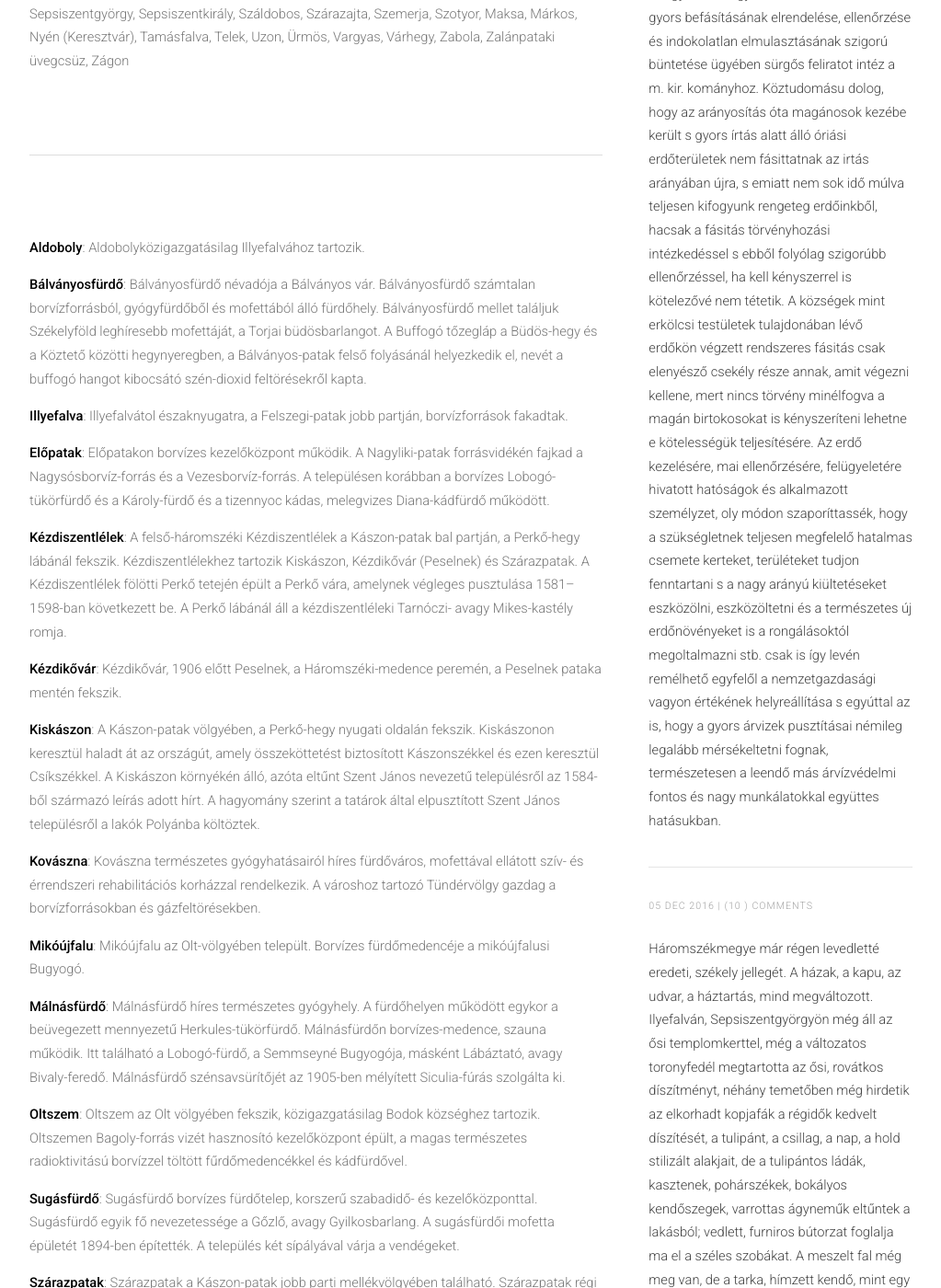
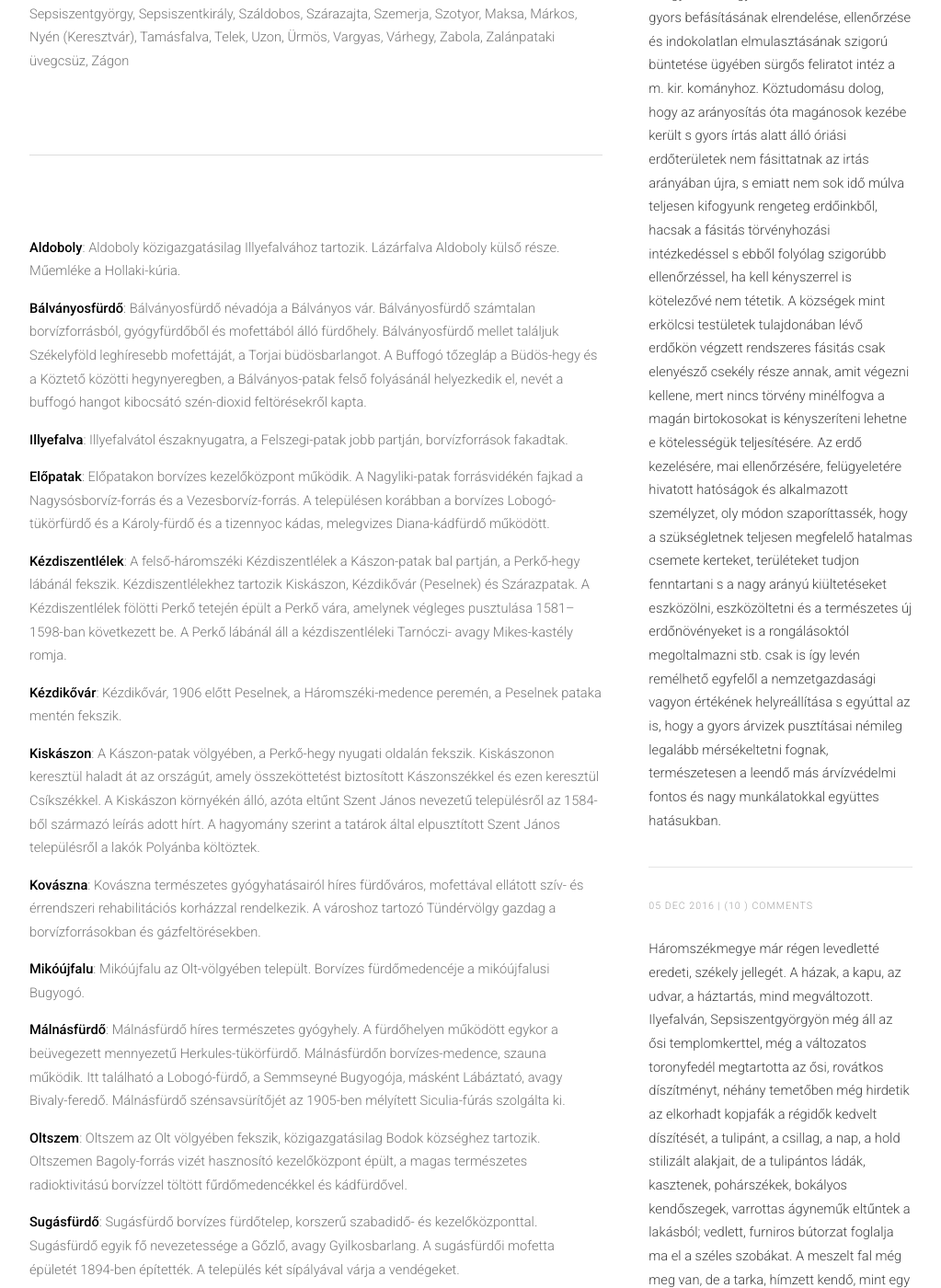
Before and after one commit to siculia/siculia.github.io, a Jekyll site: the page built from siculia-haromszek.html, in a window 1280 px wide and 1400 px high, scrolled down 1652 px. Shown: the whole window at 92% size, without its empty margins (128-1151 px from the left). Built offline with Jekyll 4.4.1, drawn with Linux system fonts in a browser that asks for light colours; nearby versions of some CDN libraries; library files that are not in the unit come from our copies; some of the changed text lies outside the part shown.

Commit message:
Aldoboly

```diff
--- a/siculia-aranyosszek.html
+++ b/siculia-aranyosszek.html
@@ -15,7 +15,7 @@ layout: default
 						<header>
 							<h2>Aranyosszék</h2>
 							<br></br>
-							<p style="text-align: left;">Aranyosszék az 1876-os megyerendezés során szűnt meg, amikor beolvasztották Torda-Aranyos vármegyébe.</p>
+							<p style="text-align: left;">Aranyosszék az 1876-os közigazgatási átrendezés során szűnt meg, amikor beolvasztották Torda-Aranyos vármegyébe.</p>
 							<span class="byline">Aranyosszék települései</span>
 						</header>
 						<p style="text-align: left;">Alsószentmihály, Aranyosmohács , Aranyospolyán, Aranyosrákos, Bágyon, Bogátpuszta, Csákó, Csegez, Dombró, Felvinc, Harasztos,
--- a/siculia-haromszek.html
+++ b/siculia-haromszek.html
@@ -44,7 +44,7 @@ layout: default
 							Uzon, Ürmös, Vargyas, Várhegy, Zabola, Zalánpataki üvegcsüz, Zágon</p>
 
 							<hr></hr>
-							<p style="text-align: left;"><b>Aldoboly</b>: Aldobolyközigazgatásilag Illyefalvához tartozik.</p>
+							<p style="text-align: left;"><b>Aldoboly</b>: Aldoboly közigazgatásilag Illyefalvához tartozik. Lázárfalva Aldoboly külső része. Műemléke a Hollaki-kúria.</p>
 							<p style="text-align: left;"><b>Bálványosfürdő</b>: Bálványosfürdő névadója a Bálványos vár. Bálványosfürdő számtalan borvízforrásból, gyógyfürdőből és mofettából álló fürdőhely. Bálványosfürdő mellet találjuk Székelyföld leghíresebb mofettáját, a Torjai büdösbarlangot. A Buffogó tőzegláp a Büdös-hegy és a Köztető közötti hegynyeregben, a Bálványos-patak felső folyásánál helyezkedik el, nevét a buffogó hangot kibocsátó szén-dioxid feltörésekről kapta.</p>
 							<p style="text-align: left;"><b>Illyefalva</b>: Illyefalvátol északnyugatra, a Felszegi-patak jobb partján, borvízforrások fakadtak.</p>
 							<p style="text-align: left;"><b>Előpatak</b>: Előpatakon borvízes kezelőközpont működik. A Nagyliki-patak forrásvidékén fajkad a Nagysósborvíz-forrás és a Vezesborvíz-forrás. A településen korábban a borvízes Lobogó-tükörfürdő és a Károly-fürdő és a tizennyoc kádas, melegvizes Diana-kádfürdő működött.</p>
@@ -59,6 +59,7 @@ layout: default
 							<p style="text-align: left;"><b>Szárazpatak</b>: Szárazpatak a Kászon-patak jobb parti mellékvölgyében található. Szárazpatak régi temploma a Kolomp-patak völgyében volt. Kézdiszárazpatak Marton­ka nevű helyén kénes ásványvízforrás tör a felszínre.</p>
 							<p style="text-align: left;"><b>Székelypetőfalva</b>: Székelypetőfalván megújult a Fortyogó borvízes medence és fatüzelésű szauna is rendelkezésre áll.</p>
 							<p style="text-align: left;"><b>Zalánpatak</b>: Zalánpatakon található a Pina-borvíz, a Karácsony-borvíz. Fürdői a Répás-feredő és a Bugyogó-feredő, amelynek mofettája is van.</p>
+							<p style="text-align: left;"><b>Vámoshíd</b>: Vámoshíd Aldobolytól vált külön, Sepsiszékhez tartozott.</p>
 							<p style="text-align: left;"><b>Uzonkafürdő</b>: Uzonkafürdő az Uzonka-patak völgyében fekszik, közigazgatásilag Nagybaconhoz tartozik. Az Uzonka-völgyben borvízes források fakadnak, ezek táplálják üdülőtelep borvizes strandját és az Uzonkai borvízes-lápot. A Fenyős-patak völgyében található az Istenkas nevet viselő borvizes medence. Az Istenkasba beömlő Érces-patak oldalában három nagyobb kőfülke alakult ki, két üregből ásványvíz folyik ki, amelyek kisebb esés után az Érces-patakot táplálják, a harmadikból ered az Érces-borvíz. Az Istenkas kőfüléi 1935-ben a Benedek Apó barlangja nevet kapta. </p>
 
 							<hr></hr>
```
